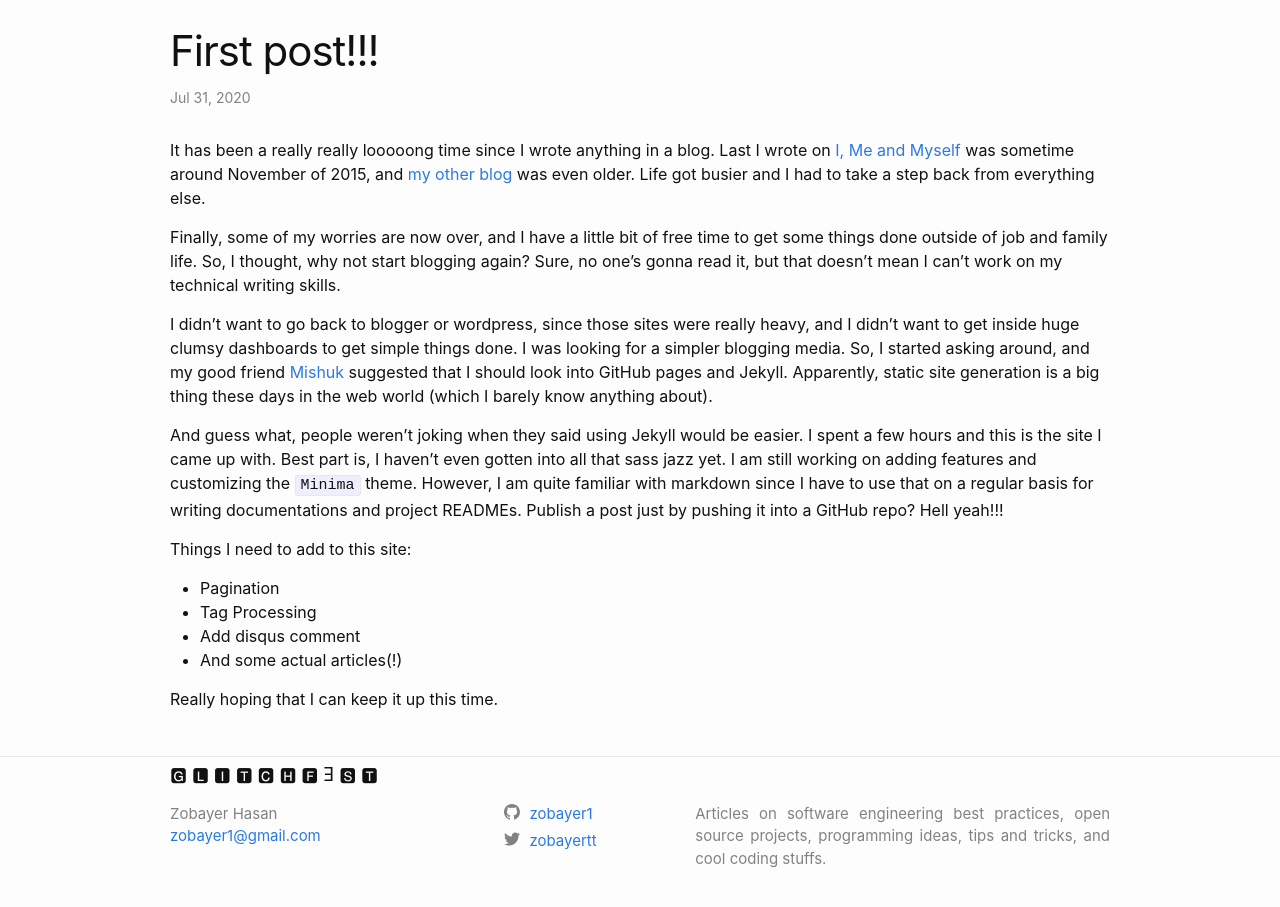
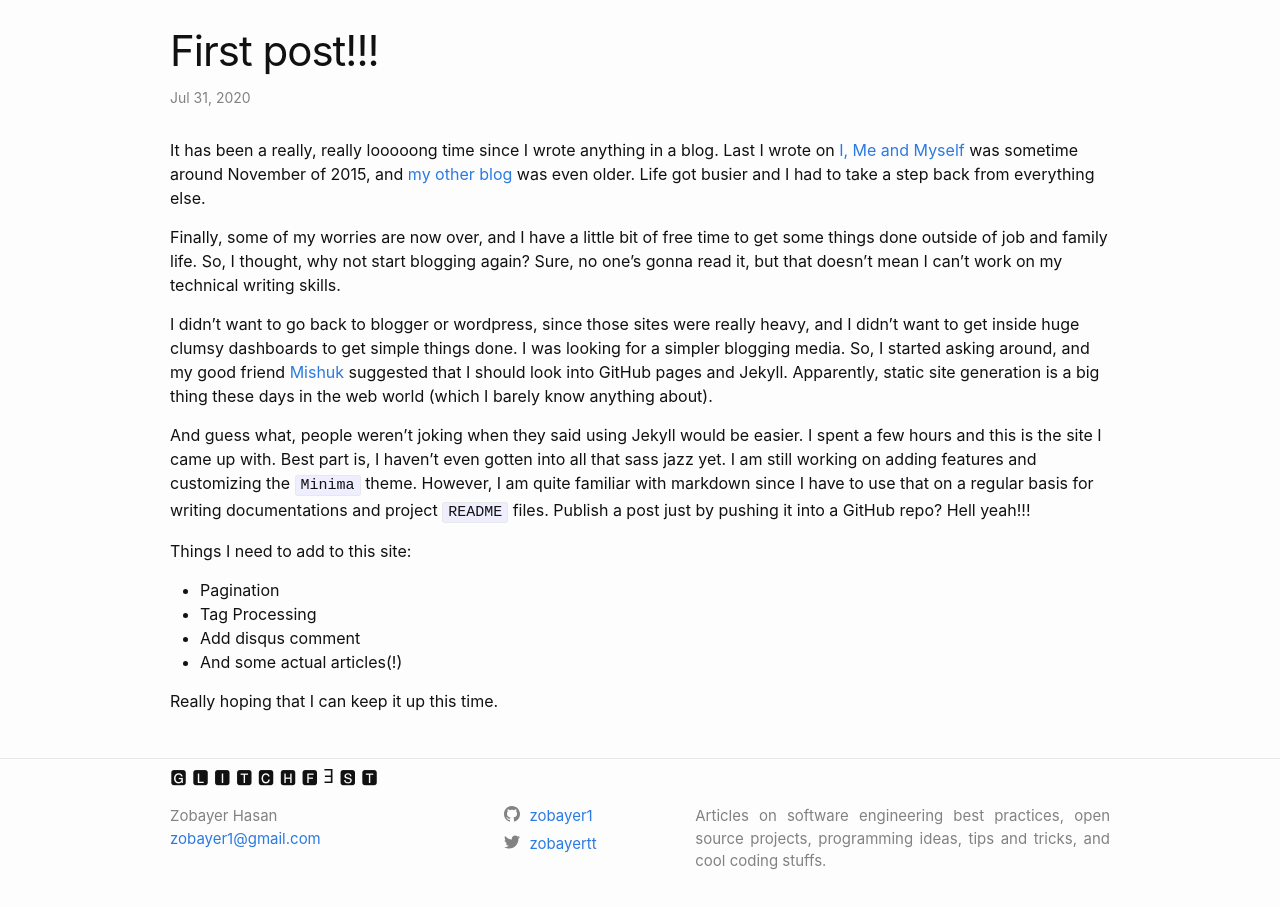
Before and after one commit to zobayer1/zobayer1.github.io, a Jekyll site: the page built from _posts/2020-07-31-first-post.md, in a window 1280 px wide. Shown: the part 100-1007 px from the top of the page. Built offline with Jekyll 4.4.1, drawn with Linux system fonts in a browser that asks for light colours.

Commit message:
Fix typo

```diff
--- a/_posts/2020-07-31-first-post.md
+++ b/_posts/2020-07-31-first-post.md
@@ -4,13 +4,13 @@ title:  "First post!!!"
 date:   2020-07-31 23:01:01 +0600
 categories: blog update
 ---
-It has been a really really looooong time since I wrote anything in a blog. Last I wrote on [I, Me and Myself](http://zobayer.blogspot.com/) was sometime around November of 2015, and [my other blog](https://zobayer2009.wordpress.com) was even older. Life got busier and I had to take a step back from everything else.
+It has been a really, really looooong time since I wrote anything in a blog. Last I wrote on [I, Me and Myself](http://zobayer.blogspot.com/) was sometime around November of 2015, and [my other blog](https://zobayer2009.wordpress.com) was even older. Life got busier and I had to take a step back from everything else.
 
 Finally, some of my worries are now over, and I have a little bit of free time to get some things done outside of job and family life. So, I thought, why not start blogging again? Sure, no one's gonna read it, but that doesn't mean I can't work on my technical writing skills.
 
 I didn't want to go back to blogger or wordpress, since those sites were really heavy, and I didn't want to get inside huge clumsy dashboards to get simple things done. I was looking for a simpler blogging media. So, I started asking around, and my good friend [Mishuk](https://twitter.com/syedarehaq) suggested that I should look into GitHub pages and Jekyll. Apparently, static site generation is a big thing these days in the web world (which I barely know anything about).
 
-And guess what, people weren't joking when they said using Jekyll would be easier. I spent a few hours and this is the site I came up with. Best part is, I haven't even gotten into all that sass jazz yet. I am still working on adding features and customizing the `Minima` theme. However, I am quite familiar with markdown since I have to use that on a regular basis for writing documentations and project READMEs. Publish a post just by pushing it into a GitHub repo? Hell yeah!!!
+And guess what, people weren't joking when they said using Jekyll would be easier. I spent a few hours and this is the site I came up with. Best part is, I haven't even gotten into all that sass jazz yet. I am still working on adding features and customizing the `Minima` theme. However, I am quite familiar with markdown since I have to use that on a regular basis for writing documentations and project `README` files. Publish a post just by pushing it into a GitHub repo? Hell yeah!!!
 
 Things I need to add to this site:
  - Pagination
```
Also changed, not shown: _posts/2020-08-23-adopting-black-code-formatter.md (+3 -3 lines).
